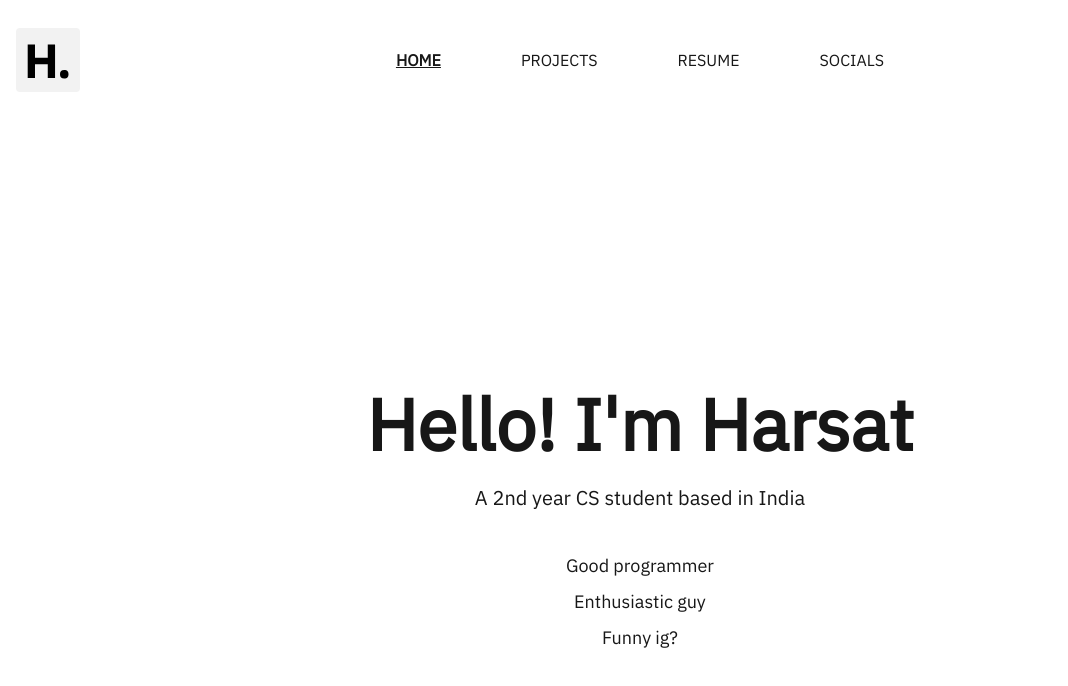
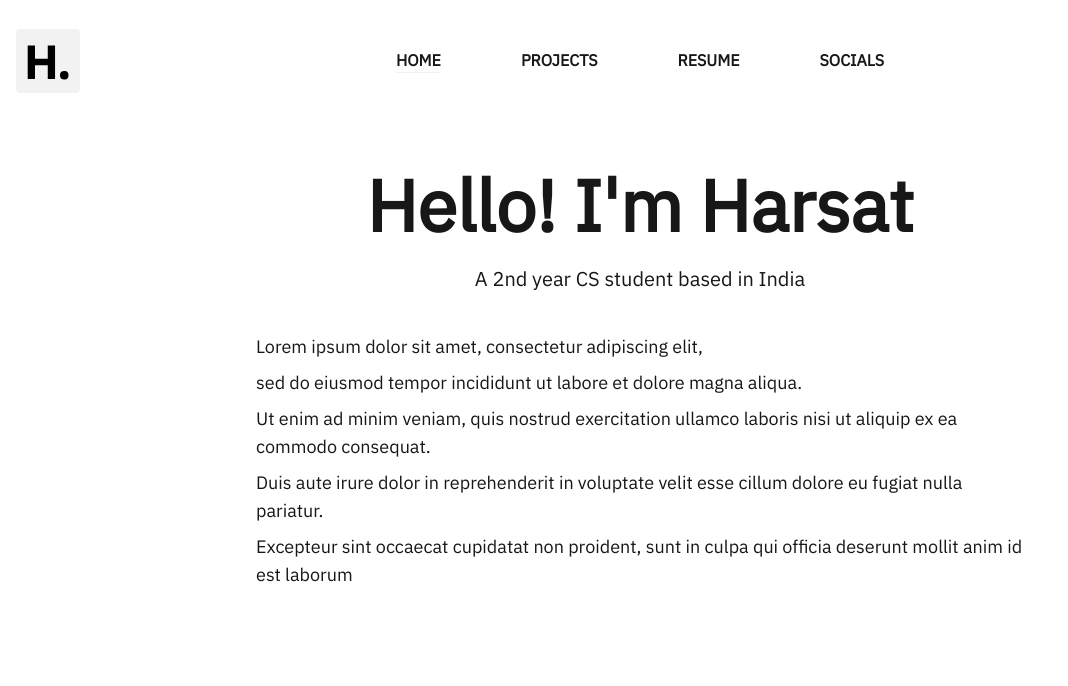
Before and after one commit to har-sat/portfolio-website, a Next.js app: page / in a window 1280 px wide. Shown: the top 686 px of the page, without its empty margins (0-1068 px from the left). Built offline with nearby package versions, Linux system fonts and the light colour scheme.

Commit message:
chore: add animation for navbar

```diff
--- a/app/layout.tsx
+++ b/app/layout.tsx
@@ -23,7 +23,7 @@ export default function RootLayout({
     <html lang="en">
       <head>
       </head>
-      <body className={`antialiased ${ibmPlexSans.className}`}>
+      <body className={`antialiased ${ibmPlexSans.className} overflow-hidden`}>
         <NavBar />
         {children}
       </body>
--- a/app/page.tsx
+++ b/app/page.tsx
@@ -2,7 +2,7 @@ import HomeContent from "@/components/HomeContent";
 
 export default function Home() {
   return (
-    <main className="min-h-screen flex items-center justify-center bg-gray-900 text-white px-4">
+    <main className="mt-20 flex flex-row min-h-screen justify-center ">
       <HomeContent />
     </main>
   );
--- a/components/HomeContent.tsx
+++ b/components/HomeContent.tsx
@@ -1,36 +1,32 @@
 "use client";
 import { motion } from "motion/react";
+
+const points: string[] = [
+  "Lorem ipsum dolor sit amet, consectetur adipiscing elit,",
+  " sed do eiusmod tempor incididunt ut labore et dolore magna aliqua. ",
+  "Ut enim ad minim veniam, quis nostrud exercitation ullamco laboris nisi ut aliquip ex ea commodo consequat.",
+  "Duis aute irure dolor in reprehenderit in voluptate velit esse cillum dolore eu fugiat nulla pariatur.",
+  "Excepteur sint occaecat cupidatat non proident, sunt in culpa qui officia deserunt mollit anim id est laborum",
+];
 
 export default function HomeContent() {
   return (
     <motion.div
-      className="flex flex-col items-center gap-6 max-w-3xl text-center"
+      className="flex flex-col gap-6 max-w-3xl items-center"
       initial={{ opacity: 0, y: 50 }}
       animate={{ opacity: 1, y: 0 }}
-      transition={{ duration: .8 }}
+      transition={{ duration: 0.8 }}
     >
-      <h1 className="text-5xl sm:text-7xl font-extrabold bg-clip-text text-transparent bg-gradient-to-r from-blue-500 via-purple-500 to-pink-500">
+      <h1 className="text-5xl sm:text-7xl font-extrabold bg-clip-text text-transparent bg-gradient-to-r from-blue-500 via-purple-500 to-pink-500 items-center">
         Hello! I&apos;m Harsat
       </h1>
       <p className="text-lg sm:text-xl text-gray-300">
         A 2nd year CS student based in India
       </p>
       <ul className="mt-4 space-y-2 text-gray-400">
-        <motion.li
-          className="text-lg"
-        >
-          Good programmer
-        </motion.li>
-        <motion.li
-          className="text-lg"
-        >
-          Enthusiastic guy
-        </motion.li>
-        <motion.li
-          className="text-lg"
-        >
-          Funny ig?
-        </motion.li>
+        {points.map(point => <motion.li key={point} className="text-lg">
+          {point}
+        </motion.li>)}
       </ul>
     </motion.div>
   );
--- a/components/NavBar.tsx
+++ b/components/NavBar.tsx
@@ -4,6 +4,15 @@ import NavItem from "./NavItem";
 import Logo from "@/public/Logo.svg";
 
 export default function NavBar() {
+  const navItems: { [key: string]: string } = {
+    "/": "home",
+    "/projects": "projects",
+    "/resume": "resume",
+    "/socials": "socials",
+  };
+
+  console.log(navItems["/"]);
+
   return (
     <header className="m-8 flex items-center justify-center px-6 py-4">
       <div className="hidden sm:block absolute left-0 px-4">
@@ -11,18 +20,11 @@ export default function NavBar() {
       </div>
       <nav>
         <ul className="flex flex-row space-x-20 ">
-          <li>
-            <NavItem title="Home" href="/" />
-          </li>
-          <li>
-            <NavItem title="Projects" href="/projects" />
-          </li>
-          <li>
-            <NavItem title="Resume" href="/resume" />
-          </li>
-          <li>
-            <NavItem title="Socials" href="/socials" />
-          </li>
+          {Object.keys(navItems).map((navItemPath) => (
+            <li key={navItemPath}>
+              <NavItem title={navItems[navItemPath]} href={navItemPath} />
+            </li>
+          ))}
         </ul>
       </nav>
     </header>
--- a/components/NavItem.tsx
+++ b/components/NavItem.tsx
@@ -2,6 +2,7 @@
 
 import Link from "next/link";
 import { usePathname } from "next/navigation";
+import { motion } from "motion/react";
 
 type NavProps = {
   title: string;
@@ -9,16 +10,22 @@ type NavProps = {
 };
 
 export default function NavItem({ title, href }: NavProps) {
-  let className = "hover:underline uppercase";
   const path = usePathname();
-
-  if (path === href) {
-    className += " font-semibold underline";
-  }
+  const isSelected = path === href;
 
   return (
-    <Link href={href} className={className}>
+    <Link
+      href={href}
+      className="font-semibold uppercase hover:text-text-300 transition-colors duration-200"
+    >
       {title}
+      {isSelected && (
+        <motion.div
+          layoutId="page-indicator"
+          transition={{ duration: 0.2 }}
+          className="bg-text-50 w-full h-[1px]"
+        />
+      )}
     </Link>
   );
 }
```
